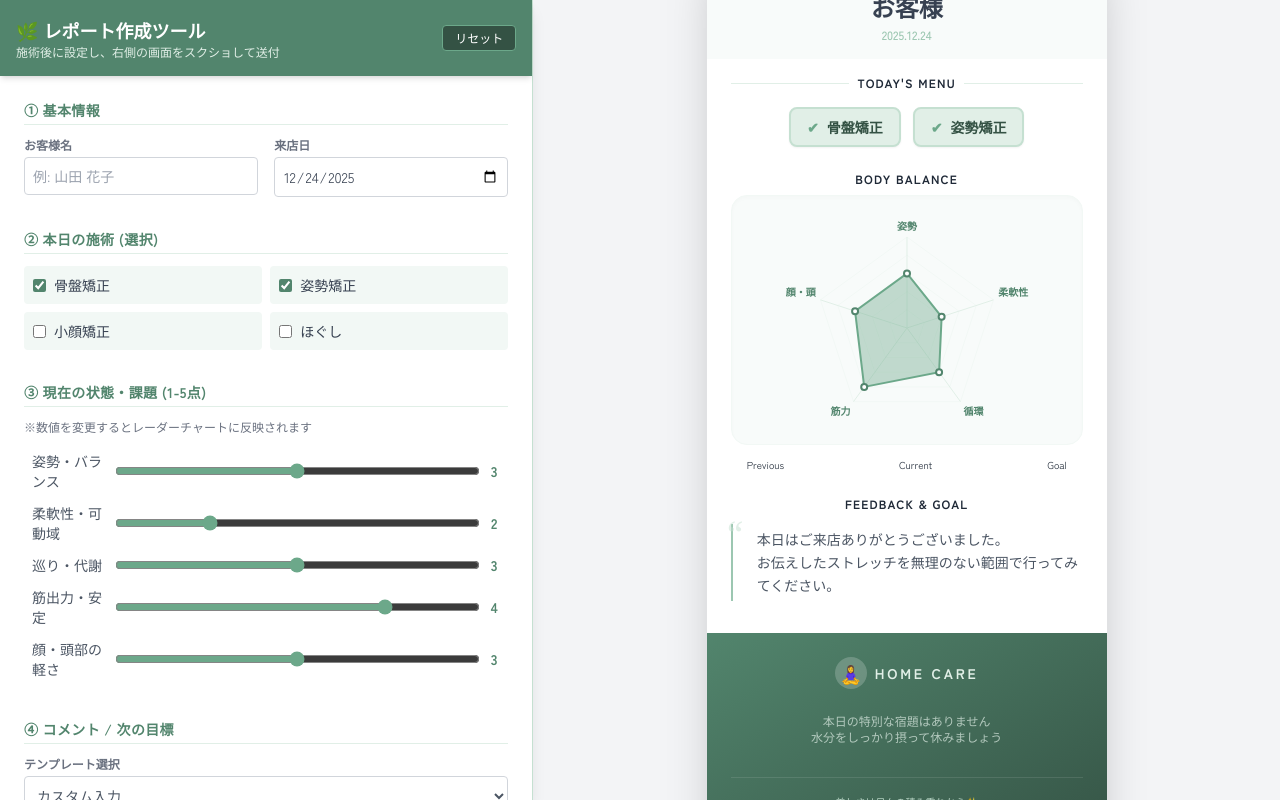
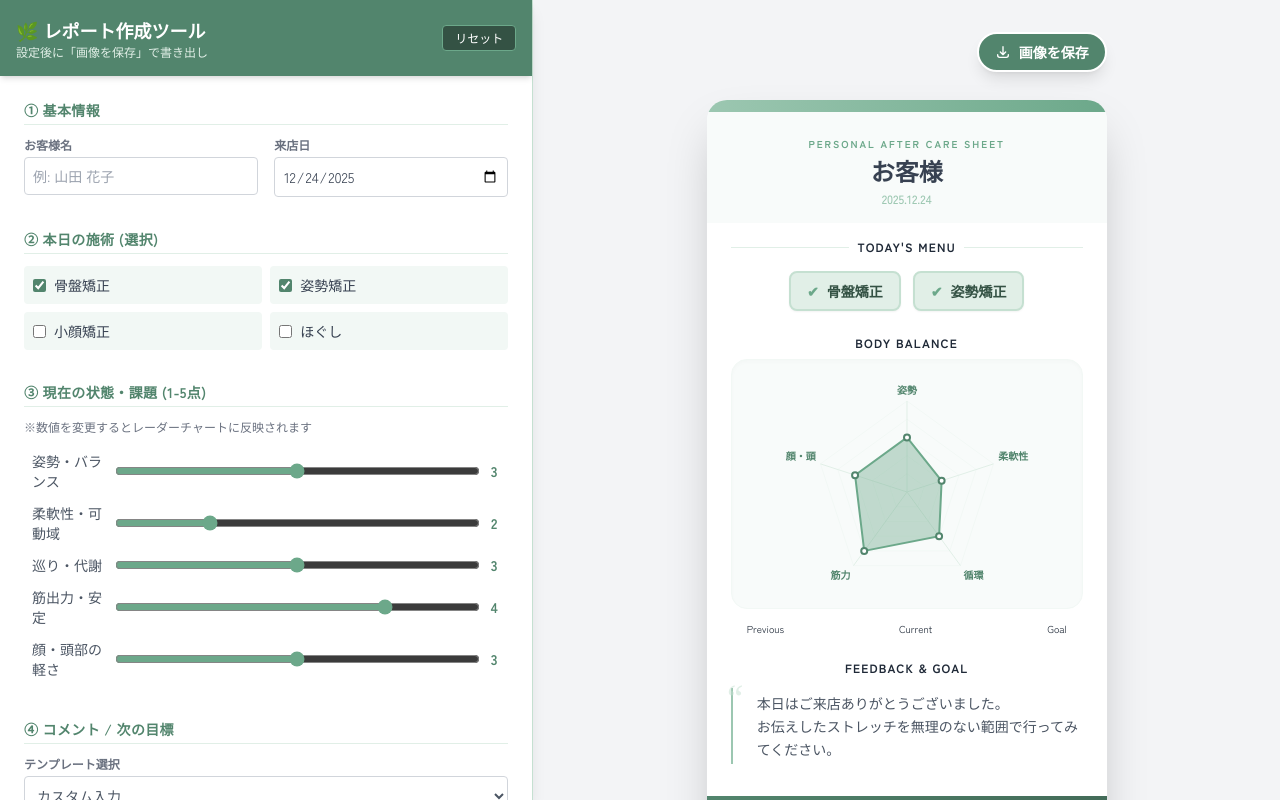
Before and after one commit to vie324/knote1, a plain HTML site: page index.html in a window 1280 px wide. Drawn offline with nearby package versions, Linux system fonts and the light colour scheme.

Commit message:
Update index.html

```diff
--- a/index.html
+++ b/index.html
@@ -10,6 +10,9 @@
 
     <!-- Chart.js -->
     <script src="https://cdn.jsdelivr.net/npm/chart.js"></script>
+
+    <!-- html2canvas (Screenshot Library) -->
+    <script src="https://html2canvas.hertzen.com/dist/html2canvas.min.js"></script>
 
     <!-- Google Fonts -->
     <link href="https://fonts.googleapis.com/css2?family=Zen+Kaku+Gothic+New:wght@300;400;500;700&display=swap" rel="stylesheet">
@@ -78,10 +81,10 @@
     <!-- LEFT PANEL: STAFF CONTROLS (INPUT)        -->
     <!-- ========================================== -->
     <aside class="w-full md:w-1/2 lg:w-5/12 bg-white border-r border-brand-200 h-full flex flex-col shadow-lg z-10">
-        <div class="p-4 bg-brand-600 text-white flex justify-between items-center shadow-md">
+        <div class="p-4 bg-brand-600 text-white flex justify-between items-center shadow-md shrink-0">
             <div>
                 <h1 class="font-bold text-lg">🌿 レポート作成ツール</h1>
-                <p class="text-xs text-brand-100">施術後に設定し、右側の画面をスクショして送付</p>
+                <p class="text-xs text-brand-100">設定後に「画像を保存」で書き出し</p>
             </div>
             <button onclick="resetForm()" class="text-xs bg-brand-800 px-3 py-1 rounded hover:bg-brand-900 transition border border-brand-500">リセット</button>
         </div>
@@ -165,7 +168,7 @@
 
             <!-- 5. Recommended Stretches -->
             <section>
-                <h3 class="text-sm font-bold text-brand-600 uppercase tracking-wide mb-3 border-b border-brand-100 pb-1">⑤ 宿題ストレッチ (最大2つ推奨)</h3>
+                <h3 class="text-sm font-bold text-brand-600 uppercase tracking-wide mb-3 border-b border-brand-100 pb-1">⑤ 宿題ストレッチ</h3>
                 <div id="stretchSelectionArea" class="space-y-4">
                     <!-- Populated by JS -->
                 </div>
@@ -177,10 +180,27 @@
     <!-- ========================================== -->
     <!-- RIGHT PANEL: PREVIEW (OUTPUT TARGET)      -->
     <!-- ========================================== -->
-    <main class="w-full md:w-1/2 lg:w-7/12 bg-gray-100 flex items-center justify-center p-4 md:p-8 overflow-y-auto">
+    <!-- FIX: Changed from flex-center to block/margin-auto + padding to allow scrolling of long content -->
+    <main class="w-full md:w-1/2 lg:w-7/12 bg-gray-100 h-full overflow-y-auto custom-scroll relative">
+
+        <div class="flex flex-col items-center justify-start min-h-full p-4 md:p-8 pb-20">
+
+            <!-- DOWNLOAD BUTTON (Sticky position to stay visible) -->
+            <div class="sticky top-0 z-50 w-full max-w-[400px] flex justify-end mb-2 pointer-events-none">
+                <div class="pointer-events-auto">
+                    <button onclick="downloadImage()" class="flex items-center gap-2 bg-brand-600 text-white px-4 py-2 rounded-full shadow-lg hover:bg-brand-500 hover:shadow-xl transition transform hover:-translate-y-0.5 font-bold text-sm border-2 border-white">
+                        <svg xmlns="http://www.w3.org/2000/svg" class="h-4 w-4" fill="none" viewBox="0 0 24 24" stroke="currentColor">
+                            <path stroke-linecap="round" stroke-linejoin="round" stroke-width="2" d="M4 16v1a3 3 0 003 3h10a3 3 0 003-3v-1m-4-4l-4 4m0 0l-4-4m4 4V4" />
+                        </svg>
+                        画像を保存
+                    </button>
+                    <p id="saveMsg" class="text-xs text-brand-600 text-center mt-1 opacity-0 transition bg-white/80 rounded px-1">保存しました！</p>
+                </div>
+            </div>
 
             <!-- PHONE CONTAINER (The part to screenshot) -->
-        <div id="captureArea" class="bg-white w-full max-w-[400px] shadow-2xl overflow-hidden relative text-gray-800" style="min-height: 700px; border-radius: 20px;">
+            <!-- FIX: Removed fixed height constraint so it grows with content. min-h is fine. -->
+            <div id="captureArea" class="bg-white w-full max-w-[400px] shadow-2xl overflow-hidden relative text-gray-800 h-auto" style="min-height: 700px; border-radius: 20px;">
 
                 <!-- Top Decoration -->
                 <div class="bg-gradient-to-r from-brand-300 to-brand-500 h-3 w-full"></div>
@@ -239,7 +259,7 @@
                 </div>
 
                 <!-- 4. Home Work (Stretches) -->
-            <div class="bg-gradient-to-br from-brand-600 to-brand-800 text-white p-6 pb-10 rounded-b-[20px] min-h-[220px]">
+                <div class="bg-gradient-to-br from-brand-600 to-brand-800 text-white p-6 pb-10 min-h-[220px]">
                     <div class="flex items-center justify-center gap-2 mb-6">
                         <span class="text-lg bg-white/20 w-8 h-8 flex items-center justify-center rounded-full text-white">🧘‍♀️</span>
                         <h4 class="font-bold tracking-[0.2em] text-sm text-brand-100">HOME CARE</h4>
@@ -257,6 +277,7 @@
                     </div>
                 </div>
 
+            </div>
         </div>
     </main>
 
@@ -568,6 +589,42 @@
             }
         }
 
+        // ==========================================
+        // DOWNLOAD IMAGE FUNCTION
+        // ==========================================
+        function downloadImage() {
+            const element = document.getElementById('captureArea');
+            const msg = document.getElementById('saveMsg');
+
+            // Visual Feedback
+            msg.style.opacity = '1';
+            msg.innerText = '生成中...';
+
+            html2canvas(element, {
+                scale: 2, // High resolution (Retina)
+                backgroundColor: '#ffffff', // Ensure white background
+                useCORS: true // Allow loading cross-origin images if added later
+            }).then(canvas => {
+                // Trigger Download
+                const link = document.createElement('a');
+                const name = document.getElementById('customerName').value || 'Customer';
+                const date = document.getElementById('visitDate').value || 'Date';
+
+                link.download = `AfterCare_${name}_${date}.png`;
+                link.href = canvas.toDataURL('image/png');
+                link.click();
+
+                // Finish Feedback
+                msg.innerText = '保存しました！';
+                setTimeout(() => {
+                    msg.style.opacity = '0';
+                }, 2000);
+            }).catch(err => {
+                console.error(err);
+                msg.innerText = 'エラーが発生しました';
+            });
+        }
+
     </script>
 </body>
 </html>
```
Lines whose indentation alone changed are shown as unchanged.
